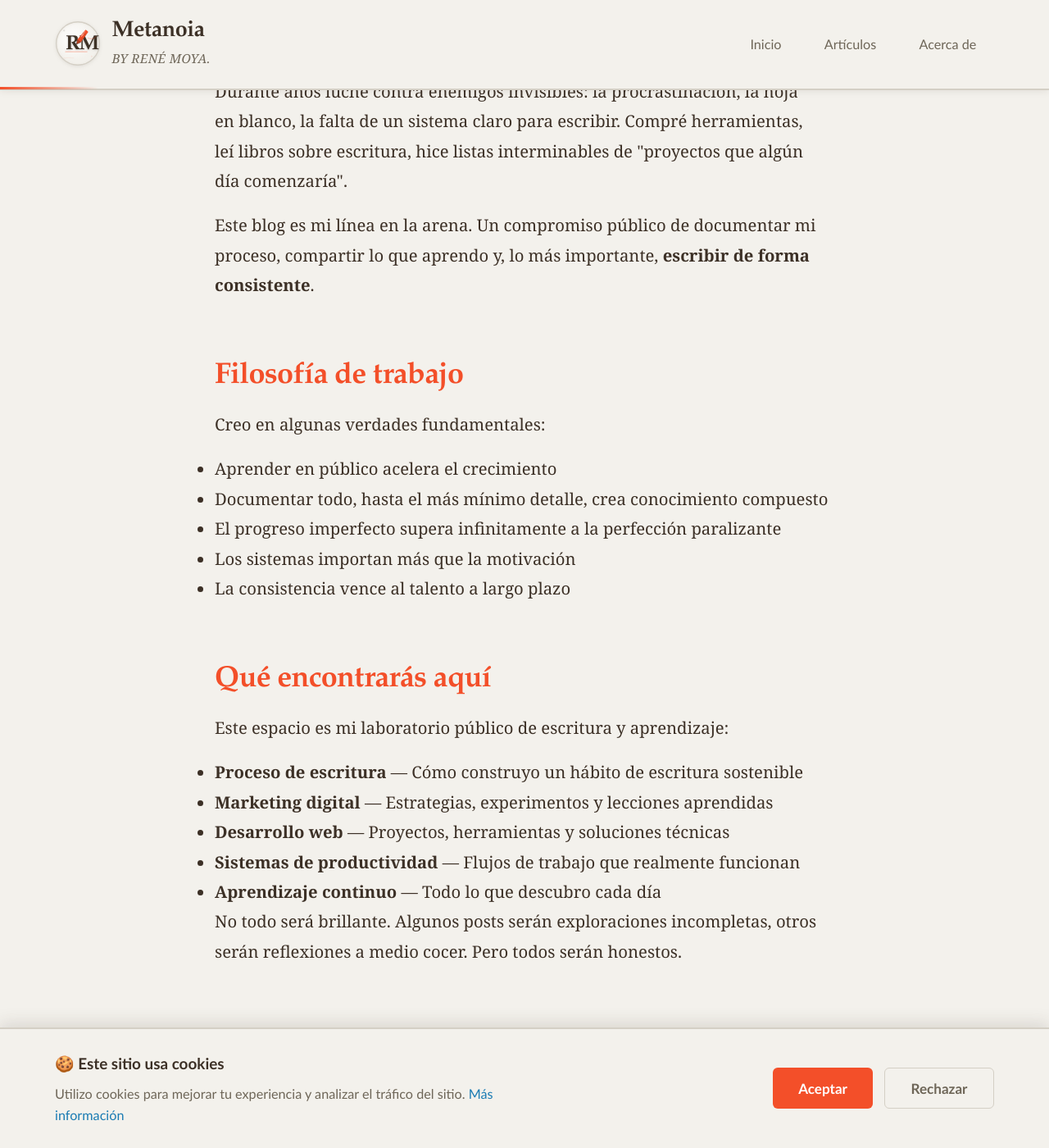
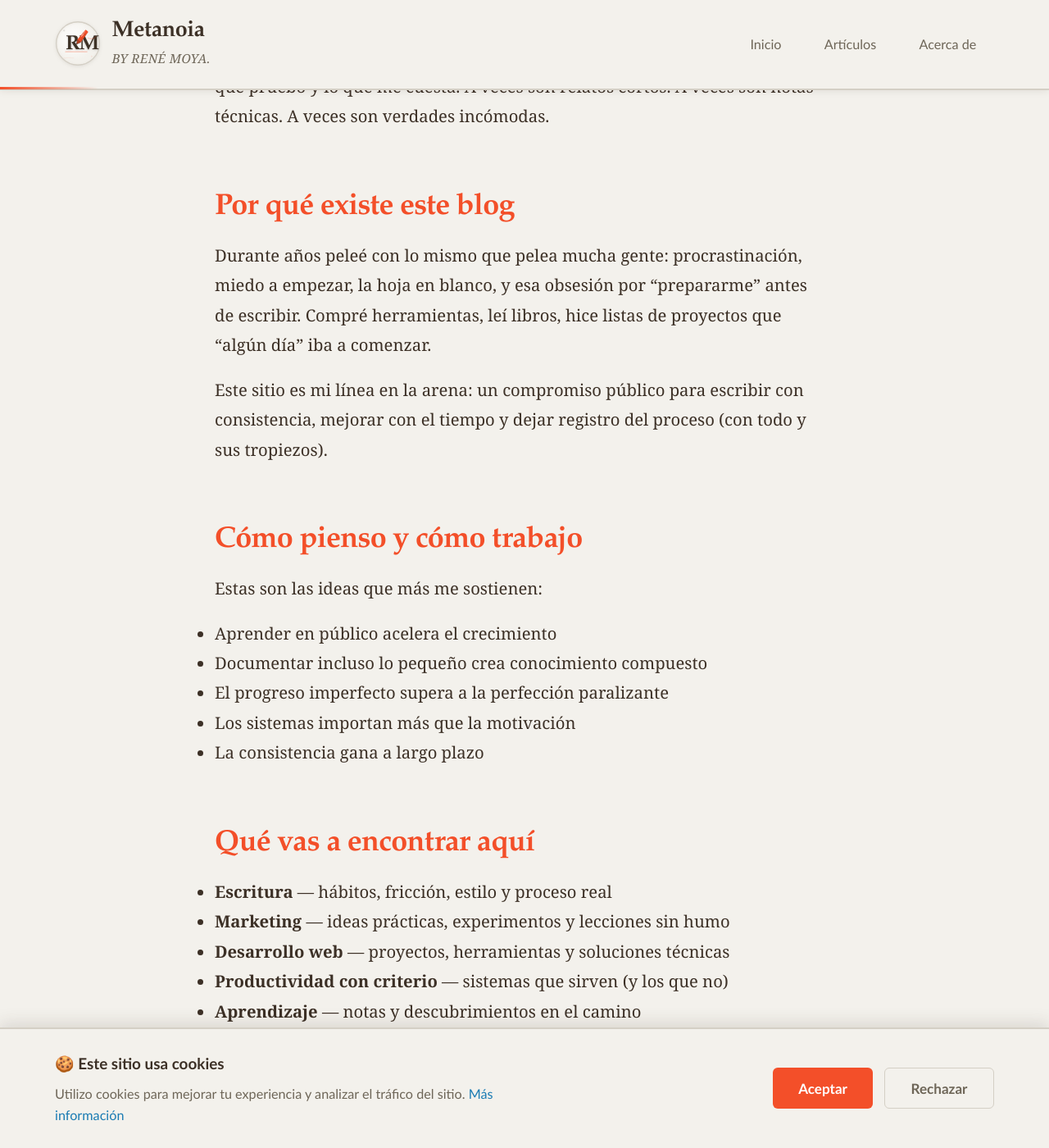
Before and after one commit to renedev0284-creator/renedev0284-creator.github.io, a Jekyll site: the page built from about.md, in a window 1280 px wide and 1400 px high, scrolled down 463 px. Shown: the whole window at 82% size. Built offline with Jekyll 4.4.1, drawn with Linux system fonts in a browser that asks for light colours; some of the changed text lies outside the part shown.

Commit message:
About mejorado y pulido

```diff
--- a/about.md
+++ b/about.md
@@ -8,89 +8,83 @@
   <h1>Hola, soy René Moya</h1>
 
   <p>
-    Soy un escritor en desarrollo que está aprendiendo a escribir en público.
-    Trabajo en marketing digital, construyo landing pages con Cloudflare y GitHub,
-    y programo con PHP, MySQL y Bootstrap.
-  </p>
-
-  <h2>El viaje de mil palabras</h2>
-
-  <p>
-    Durante años luché contra enemigos invisibles: la procrastinación, la hoja en blanco,
-    la falta de un sistema claro para escribir. Compré herramientas, leí libros sobre escritura,
-    hice listas interminables de "proyectos que algún día comenzaría".
+    Escribo para pensar mejor y para construirme por dentro. Estoy aprendiendo a escribir en público, sin poses ni “perfume” de productividad.
+    Trabajé en marketing digital (puedo hacerlo bien), actualmente en un departamento de TI, puedo construir landing pages con Cloudflare y GitHub, y programo con PHP, MySQL y Bootstrap.
   </p>
 
   <p>
-    Este blog es mi línea en la arena. Un compromiso público de documentar mi proceso,
-    compartir lo que aprendo y, lo más importante, <strong>escribir de forma consistente</strong>.
+    <strong>Metanoia</strong> es mi laboratorio: un lugar para documentar lo que aprendo, lo que pruebo y lo que me cuesta.
+    A veces son relatos cortos. A veces son notas técnicas. A veces son verdades incómodas.
   </p>
 
-  <h2>Filosofía de trabajo</h2>
+  <h2>Por qué existe este blog</h2>
 
   <p>
-    Creo en algunas verdades fundamentales:
+    Durante años peleé con lo mismo que pelea mucha gente: procrastinación, miedo a empezar, la hoja en blanco,
+    y esa obsesión por “prepararme” antes de escribir.
+    Compré herramientas, leí libros, hice listas de proyectos que “algún día” iba a comenzar.
   </p>
+
+  <p>
+    Este sitio es mi línea en la arena: un compromiso público para escribir con consistencia, mejorar con el tiempo
+    y dejar registro del proceso (con todo y sus tropiezos).
+  </p>
+
+  <h2>Cómo pienso y cómo trabajo</h2>
+
+  <p>Estas son las ideas que más me sostienen:</p>
 
   <ul>
     <li>Aprender en público acelera el crecimiento</li>
-    <li>Documentar todo, hasta el más mínimo detalle, crea conocimiento compuesto</li>
-    <li>El progreso imperfecto supera infinitamente a la perfección paralizante</li>
+    <li>Documentar incluso lo pequeño crea conocimiento compuesto</li>
+    <li>El progreso imperfecto supera a la perfección paralizante</li>
     <li>Los sistemas importan más que la motivación</li>
-    <li>La consistencia vence al talento a largo plazo</li>
+    <li>La consistencia gana a largo plazo</li>
   </ul>
 
-  <h2>Qué encontrarás aquí</h2>
-
-  <p>
-    Este espacio es mi laboratorio público de escritura y aprendizaje:
-  </p>
+  <h2>Qué vas a encontrar aquí</h2>
 
   <ul>
-    <li><strong>Proceso de escritura</strong> — Cómo construyo un hábito de escritura sostenible</li>
-    <li><strong>Marketing digital</strong> — Estrategias, experimentos y lecciones aprendidas</li>
-    <li><strong>Desarrollo web</strong> — Proyectos, herramientas y soluciones técnicas</li>
-    <li><strong>Sistemas de productividad</strong> — Flujos de trabajo que realmente funcionan</li>
-    <li><strong>Aprendizaje continuo</strong> — Todo lo que descubro cada día</li>
+    <li><strong>Escritura</strong> — hábitos, fricción, estilo y proceso real</li>
+    <li><strong>Marketing</strong> — ideas prácticas, experimentos y lecciones sin humo</li>
+    <li><strong>Desarrollo web</strong> — proyectos, herramientas y soluciones técnicas</li>
+    <li><strong>Productividad con criterio</strong> — sistemas que sirven (y los que no)</li>
+    <li><strong>Aprendizaje</strong> — notas y descubrimientos en el camino</li>
   </ul>
 
   <p>
-    No todo será brillante. Algunos posts serán exploraciones incompletas, otros serán
-    reflexiones a medio cocer. Pero todos serán honestos.
+    No todo estará pulido. Algunos posts serán borradores públicos, exploraciones incompletas o ideas a medio cocer.
+    Pero la regla es simple: <strong>honestidad</strong> y <strong>utilidad</strong>.
   </p>
 
-  <h2>Herramientas y Stack</h2>
-
-  <p>
-    Por si tienes curiosidad sobre cómo trabajo:
-  </p>
+  <h2>Herramientas</h2>
 
   <ul>
-    <li><strong>Escritura</strong> — Journal de Apple para captura, Word para borradores, Markdown en VSCode para publicación</li>
+    <li><strong>Escritura</strong> — Journal (captura), Word (borradores), Markdown en VSCode (publicación)</li>
     <li><strong>Desarrollo</strong> — PHP, MySQL, Bootstrap, Git</li>
     <li><strong>Hosting</strong> — Cloudflare Pages, GitHub Pages</li>
-    <li><strong>Hardware</strong> — HP EliteBook i7, 8GB RAM, 220GB SSD</li>
+    <li><strong>Equipo</strong> — HP EliteBook i7, 8GB RAM, 220GB SSD</li>
   </ul>
 
   <h2>Conectemos</h2>
 
   <p>
-    Me encantaría conocer tu historia, especialmente si también estás en este viaje
-    de aprender a escribir, construir en público o dominar tus propios sistemas de trabajo.
+    Si estás construyendo, escribiendo, aprendiendo o rearmando tus propios sistemas, me va a gustar leerte.
   </p>
 
   <ul>
     <li>Email: <a href="mailto:renedev0284@gmail.com">renedev0284@gmail.com</a></li>
-    <li>Twitter: <a href="https://x.com/Rened_dev" target="_blank" rel="noopener">@Rened_dev</a></li>
+    <li>X/Twitter: <a href="https://x.com/Rened_dev" target="_blank" rel="noopener">@Rened_dev</a></li>
     <li>GitHub: <a href="https://github.com/renedev0284-creator" target="_blank" rel="noopener">github.com/renedev0284-creator</a></li>
   </ul>
 
   <hr>
 
   <p>
-    <em>Este sitio está construido con Jekyll y alojado en GitHub Pages.
-    El diseño está inspirado en el trabajo editorial de Michael Rose (Made Mistakes).
-    Todo el código es <a href="https://github.com/renedev0284-creator/renedev0284-creator.github.io" target="_blank" rel="noopener">código abierto</a>.</em>
+    <em>
+      Este sitio está construido con Jekyll y alojado en GitHub Pages. El diseño está inspirado en el trabajo editorial de Michael Rose (Made Mistakes).
+      Todo el código es <a href="https://github.com/renedev0284-creator/renedev0284-creator.github.io" target="_blank" rel="noopener">código abierto</a>.
+    </em>
   </p>
 
   <p>
```
